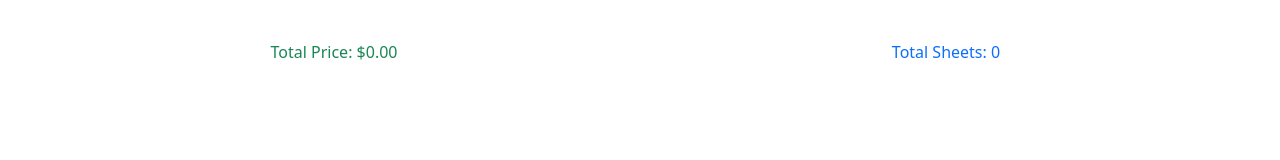
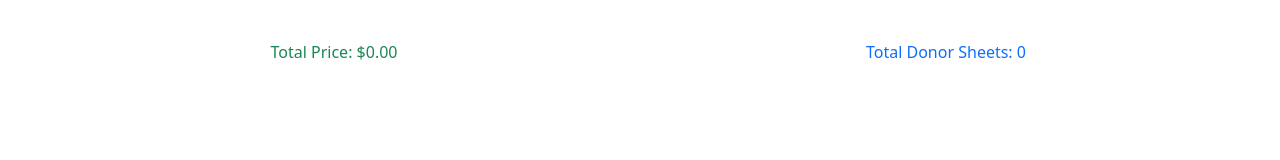
Before and after one commit to nicholasmelliott/sheet-cut, a React (Vite) app: page / in a window 1280 px wide. Shown: the top 160 px of the page. Built offline with nearby package versions, Linux system fonts and the light colour scheme.

Commit message:
Update sheet total's title to better describe which sheet's totals it counts: donor sheets.

```diff
--- a/src/components/Totals/totals.jsx
+++ b/src/components/Totals/totals.jsx
@@ -8,7 +8,7 @@ const Totals = ({ rectangles, printRef }) => {
     <div ref={printRef}>
         <div className="row text-center d-flex justify-content-between p-2">
           <div className="col-6 text-success">Total Price: ${priceTotal}</div>
-          <div className="col-6 text-primary">Total Sheets: {donorBoxTotal}</div>
+          <div className="col-6 text-primary">Total Donor Sheets: {donorBoxTotal}</div>
         </div>
     </div>
   );
```
